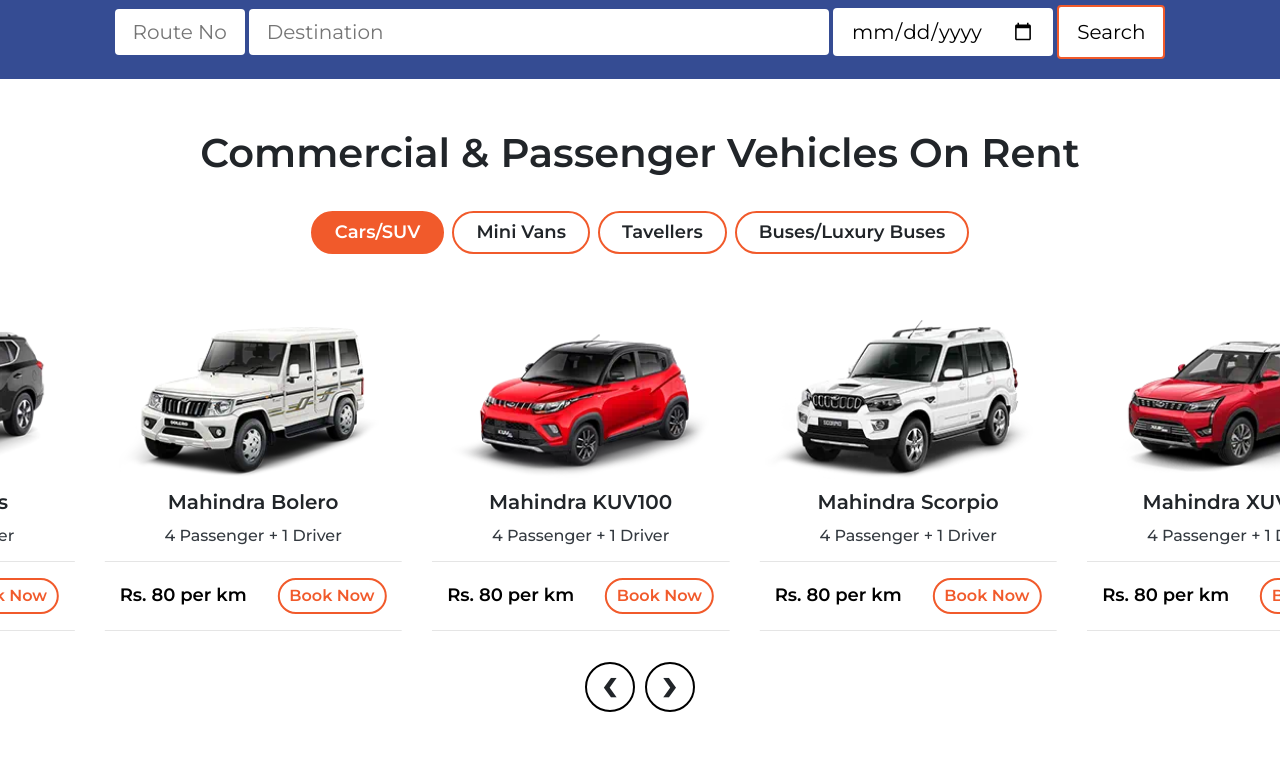
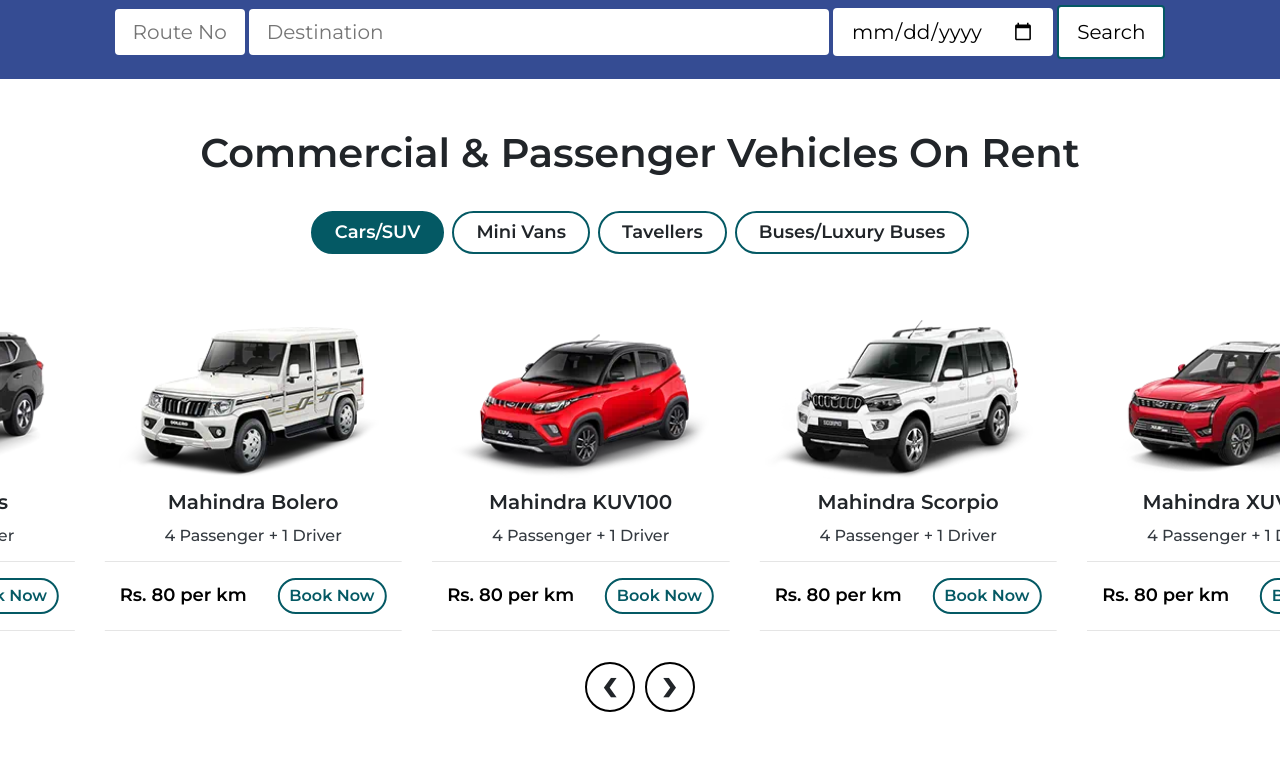
Before and after one commit to Ankit-pro1/tourandtravels, a plain HTML site: page index.html in a window 1280 px wide. Shown: the part 652-1416 px from the top of the page. Drawn offline with nearby package versions, Linux system fonts and the light colour scheme; a script that the page names is missing.

Commit message:
Testing purposes

```diff
--- a/css/style.css
+++ b/css/style.css
@@ -1,6 +1,6 @@
 /************  Color Variables ***********/
 :root{
-    --primary: #F15A2B;
+    --primary: #045964;
     --secondary: #354C93;
     --black: #000000;
     --white: #ffffff;
```
